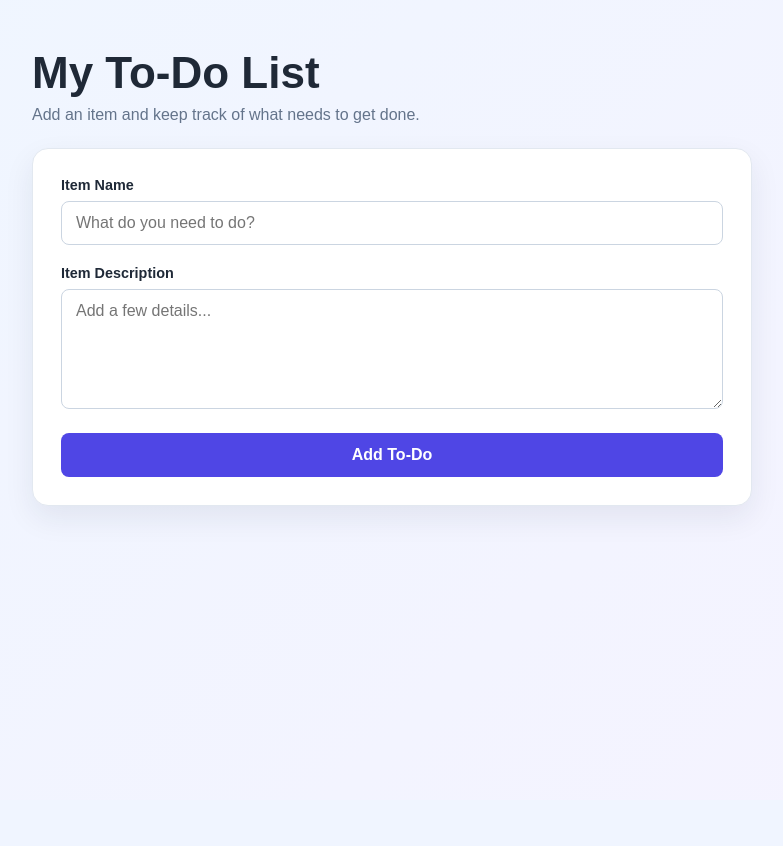
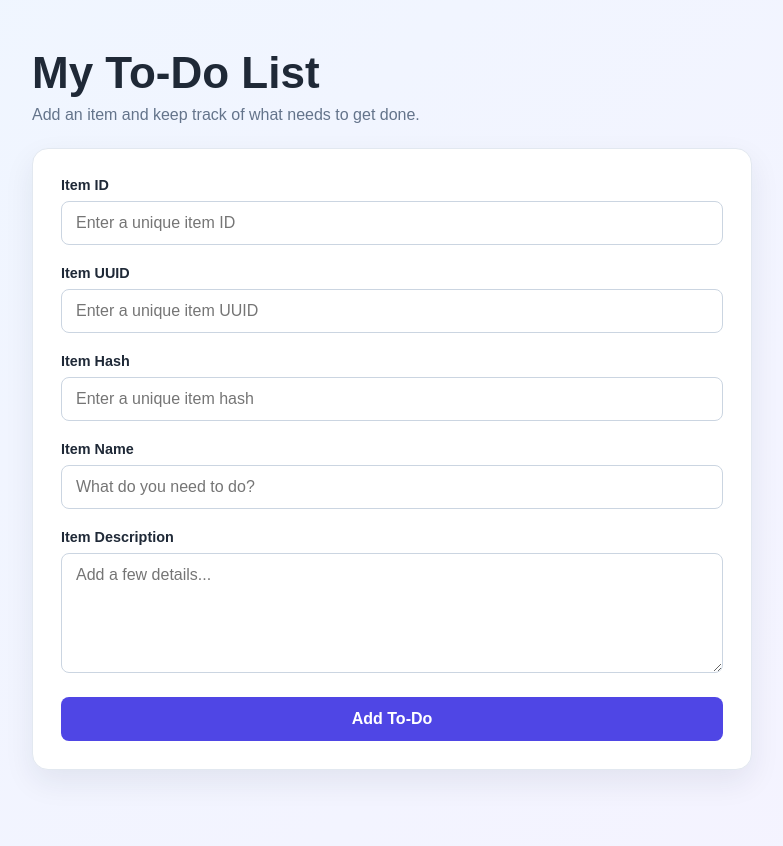
Before and after one commit to Subhnegi/devOps_learn, a Flask app: page /todo in a window 1280 px wide. Shown: the whole page, without its empty margins (248-1031 px from the left). Before the commit the page ends 513 px from the top, so only its background shows below. Run offline with Flask 3, Linux system fonts and the light colour scheme.

Commit message:
recommiting the changes to main branch

```diff
--- a/frontend/templates/todo.html
+++ b/frontend/templates/todo.html
@@ -117,6 +117,21 @@
         <section class="card" aria-labelledby="form-title">
             <form id="todo-form">
                 <div class="form-group">
+                    <label for="item-id">Item ID</label>
+                    <input id="item-id" name="item_id" type="text"
+                           placeholder="Enter a unique item ID" required maxlength="50">
+                </div>
+                <div class="form-group">
+                    <label for="item-uuid">Item UUID</label>
+                    <input id="item-uuid" name="item_uuid" type="text"
+                           placeholder="Enter a unique item UUID" required maxlength="50">
+                </div>
+                <div class="form-group">
+                    <label for="item-hash">Item Hash</label>
+                    <input id="item-hash" name="item_hash" type="text"
+                           placeholder="Enter a unique item hash" required maxlength="50">
+                </div>
+                <div class="form-group">
                     <label for="item-name">Item Name</label>
                     <input id="item-name" name="item_name" type="text"
                            placeholder="What do you need to do?" required maxlength="100">
```
